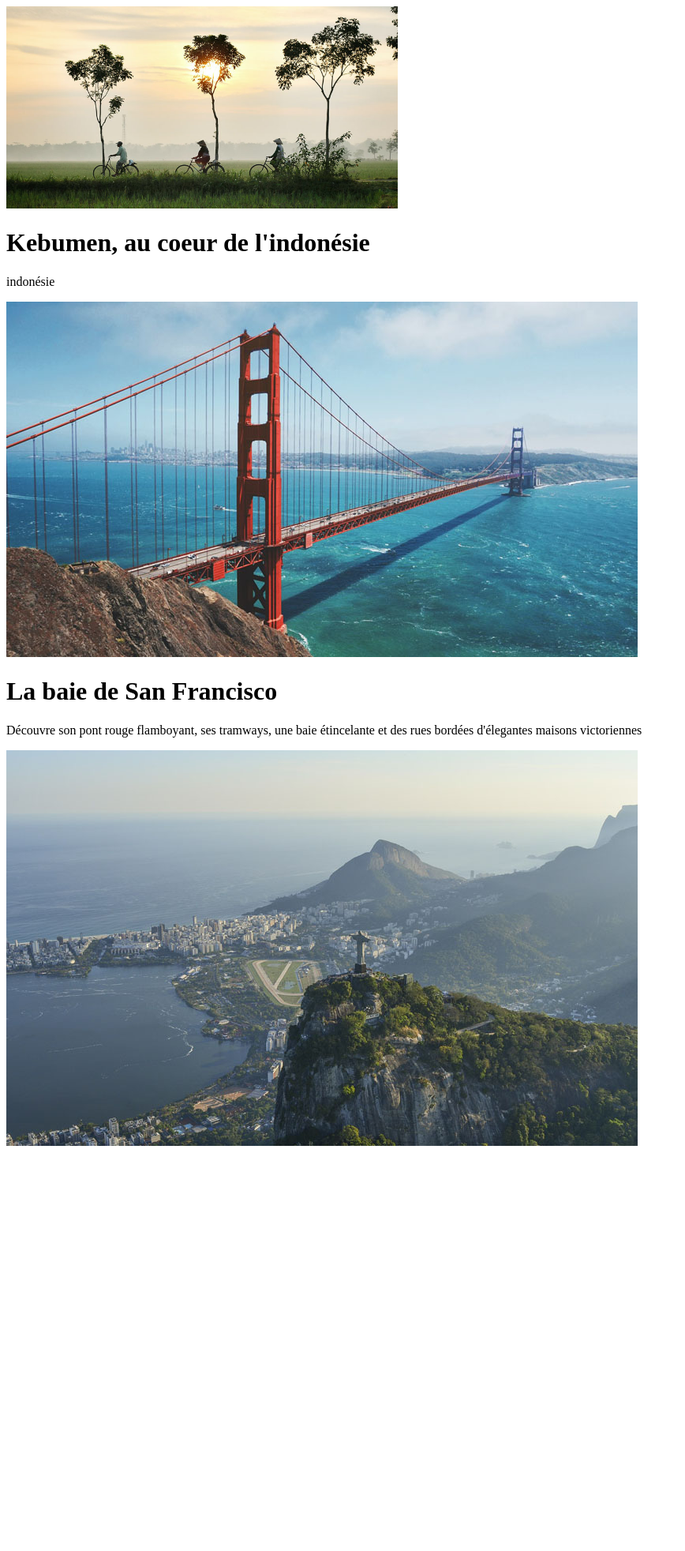
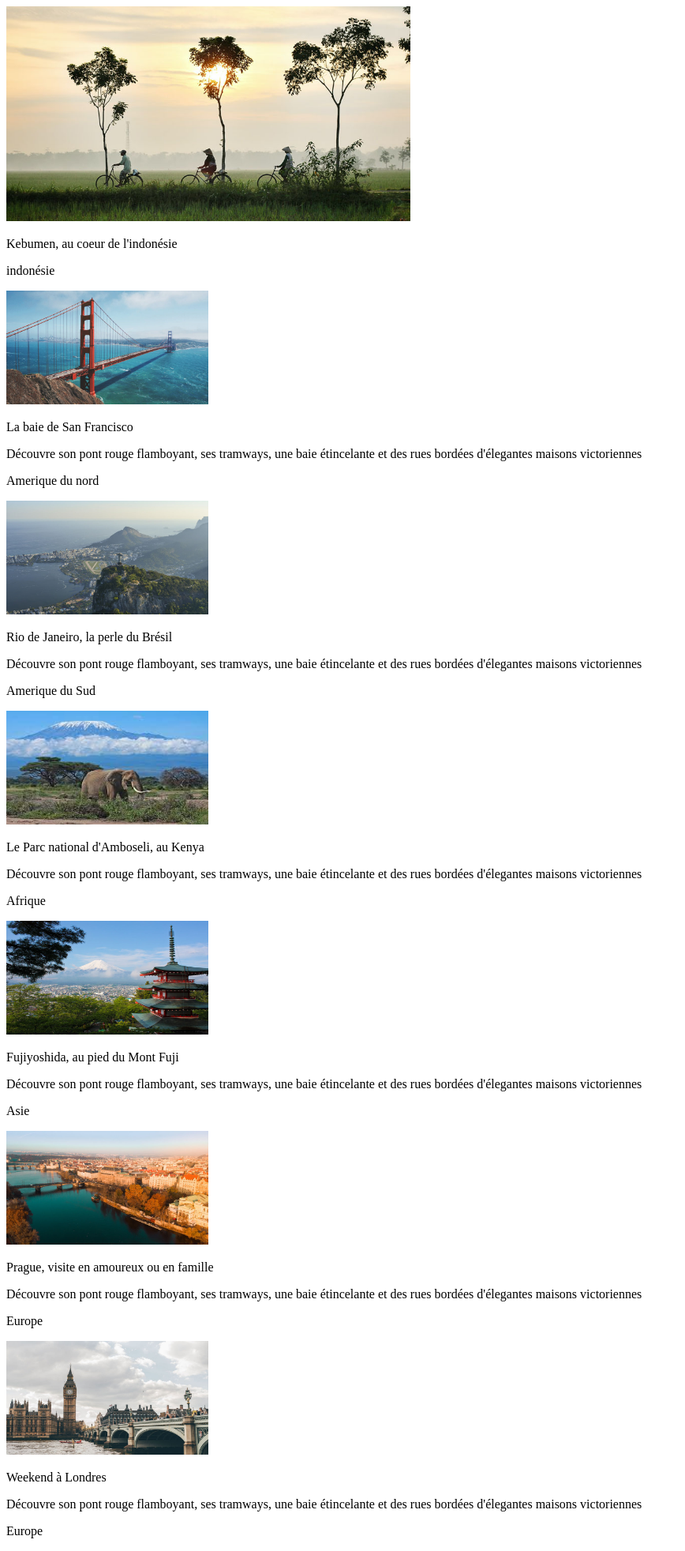
Before and after one commit to Dydpool/TPa2, a PHP site: page / in a window 1280 px wide. Shown: the whole page at 79% size, without its empty margins (0-868 px from the left). Before the commit the page ends 1451 px from the top, so only its background shows below. Run offline with PHP 8.4, Linux system fonts and the light colour scheme.

Commit message:
7photosAuxPropres

```diff
--- a/assets/css/style.css
+++ b/assets/css/style.css
@@ -4,6 +4,30 @@
 }
 
 .cyclistes{
-    height: 16rem;
-    width: 31rem;
+    height: 17rem;
+    width: 32rem;
 }
+.SanFrancisco{
+    height: 9rem;
+    width: 16rem;
+}
+.Rio{
+    height: 9rem;
+    width: 16rem;
+}
+.Kenya{
+    height: 9rem;
+    width: 16rem;
+}
+.Fujiyoshida{
+    height: 9rem;
+    width: 16rem;
+}
+.Prague{
+    height: 9rem;
+    width: 16rem;
+}
+.Londres{
+    height: 9rem;
+    width: 16rem;
+}
--- a/index.html
+++ b/index.html
@@ -9,30 +9,104 @@
   </head>
   <body>
     <div>
+      <!-- Indonésie -->
       <div class="card">
         <img
           src="assets/img/photo3cyclistesBis.jpg"
           class="cyclistes"
           alt="3cyclistes"
         />
-        <h1>Kebumen, au coeur de l'indonésie</h1>
+        <p>Kebumen, au coeur de l'indonésie</p>
         <p>indonésie</p>
       </div>
+      <!-- SanFrancisco -->
       <div class="card">
         <img
           src="assets/img/photoSanFrancisco.jpg"
-          class="PontSanFrancisco"
+          class="SanFrancisco"
           alt="PontSanFrancisco"
         />
-        <h1>La baie de San Francisco</h1>
+
+        <p>La baie de San Francisco</p>
         <p>
           Découvre son pont rouge flamboyant, ses tramways, une baie étincelante
           et des rues bordées d'élegantes maisons victoriennes
         </p>
+        <p>Amerique du nord</p>
       </div>
+      <!-- Rio -->
       <div class="card">
-        <img src="assets/img/photoRio.jpg" class="Rio" alt="RioDeJaneiro" />
+        <img
+          src="assets/img/photoRio.jpg"
+          class="Rio"
+          alt="Rio"
+        />
+
+        <p>Rio de Janeiro, la perle du Brésil</p>
+        <p>
+          Découvre son pont rouge flamboyant, ses tramways, une baie étincelante
+          et des rues bordées d'élegantes maisons victoriennes
+        </p>
+        <p>Amerique du Sud</p>
       </div>
-    </div>
+      <!-- Kenya -->
+      <div class="card">
+        <img
+          src="assets/img/photoKenya.jpg"
+          class="Kenya"
+          alt="Kenya"
+        />
+
+        <p>Le Parc national d'Amboseli, au Kenya</p>
+        <p>
+          Découvre son pont rouge flamboyant, ses tramways, une baie étincelante
+          et des rues bordées d'élegantes maisons victoriennes
+        </p>
+        <p>Afrique</p>
+        </div>
+        <!-- MontFuji -->
+      <div class="card">
+        <img
+          src="assets/img/photoFuji.jpg"
+          class="Fujiyoshida"
+          alt="Fujiyoshida"
+        />
+
+        <p>Fujiyoshida, au pied du Mont Fuji</p>
+        <p>
+          Découvre son pont rouge flamboyant, ses tramways, une baie étincelante
+          et des rues bordées d'élegantes maisons victoriennes
+        </p>
+        <p>Asie</p>
+        <!-- Prague -->
+      <div class="card">
+        <img
+          src="assets/img/photoPrague.jpg"
+          class="Prague"
+          alt="Prague"
+        />
+
+        <p>Prague, visite en amoureux ou en famille</p>
+        <p>
+          Découvre son pont rouge flamboyant, ses tramways, une baie étincelante
+          et des rues bordées d'élegantes maisons victoriennes
+        </p>
+        <p>Europe</p>
+        <!-- Londres -->
+      <div class="card">
+        <img
+          src="assets/img/photoLondre.jpg"
+          class="Londres"
+          alt="Londres"
+        />
+
+        <p>Weekend à Londres</p>
+        <p>
+          Découvre son pont rouge flamboyant, ses tramways, une baie étincelante
+          et des rues bordées d'élegantes maisons victoriennes
+        </p>
+        <p>Europe</p>
+      </div>
+
   </body>
 </html>
```
Also changed, not shown: assets/img/photoKenya.jpg (added).
